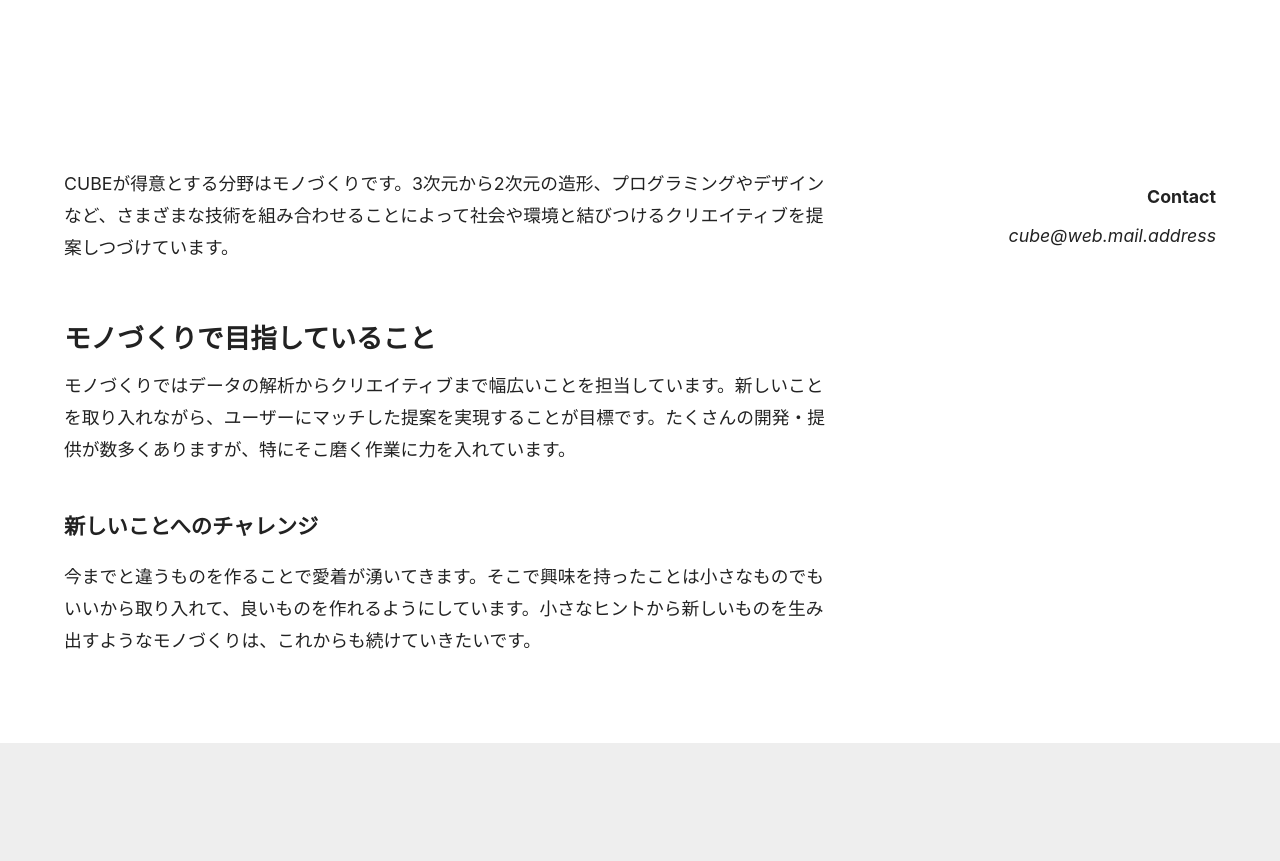
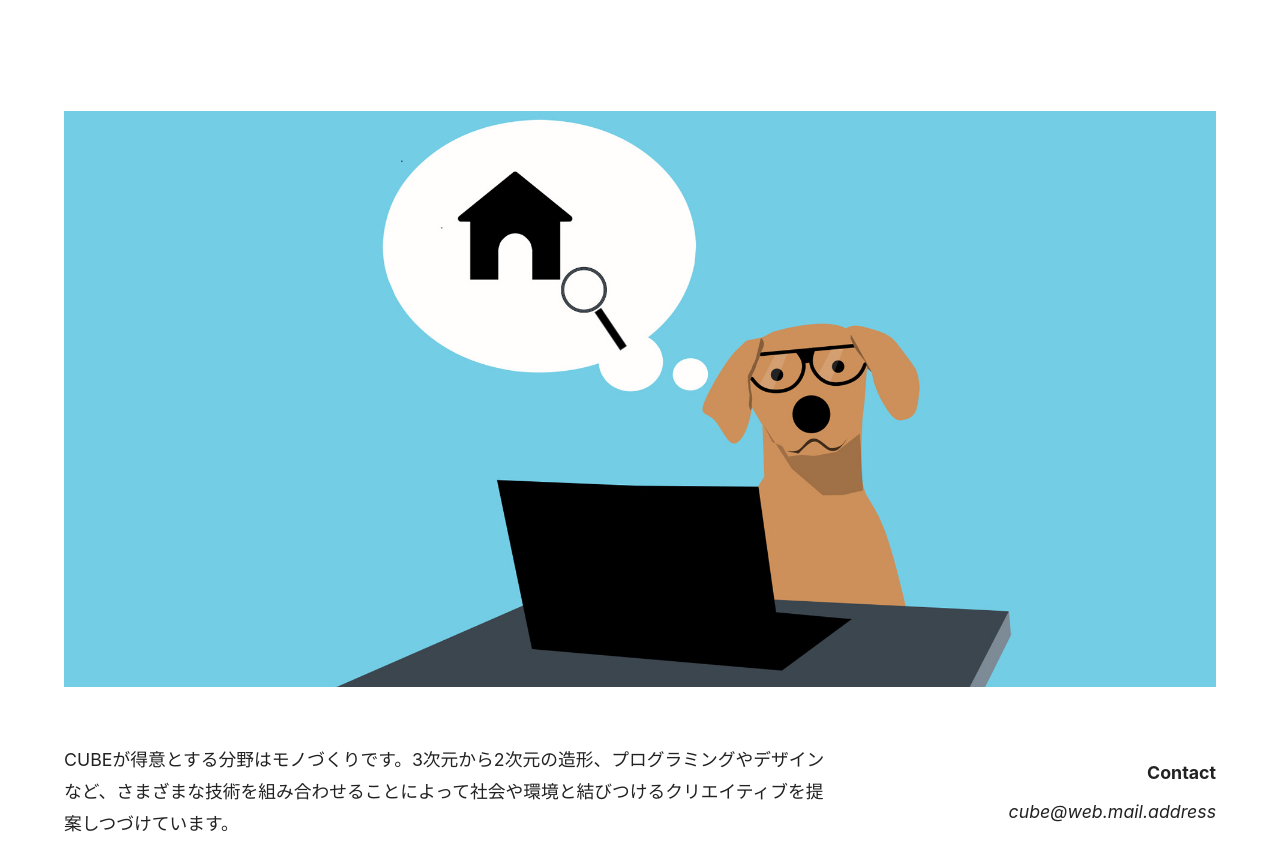
Before and after one commit to makoto-ogata/my-next-blog, a Next.js app: page /about in a window 1280 px wide. Shown: the part 373-1234 px from the top of the page. Built offline with nearby package versions, Linux system fonts and the light colour scheme.

Commit message:
add about.jpg

```diff
--- a/pages/about.js
+++ b/pages/about.js
@@ -3,11 +3,23 @@
 import PostBody from 'components/post-body'
 import Contact from 'components/contact'
 import {TwoColumn, TwoColumnMain, TwoColumnSidebar} from 'components/two-column'
+import Image from 'next/image'
+import eyecatch from 'images/about.jpg'
 
 export default function About(){
     return (
         <Container>
             <Hero title="About" subtitle="About development activities" />
+            <figure>
+                <Image
+                    src={eyecatch}
+                    alt=""
+                    layout="responsive"
+                    size="(min-width: 1152px) 1152px, 100vw"
+                    priority
+                    placeholder="blur"
+                />
+            </figure>
             <TwoColumn>
                 <TwoColumnMain>
                     <PostBody>
--- a/styles/globals.css
+++ b/styles/globals.css
@@ -43,6 +43,10 @@
   font-size: var(--heading3);
 }
 
+span > img {
+  transition: 0.2s;
+}
+
 /* リセット */
 
 body, h1, h2, p, figure, ul {
```
Also changed, not shown: images/about.jpg (added).
